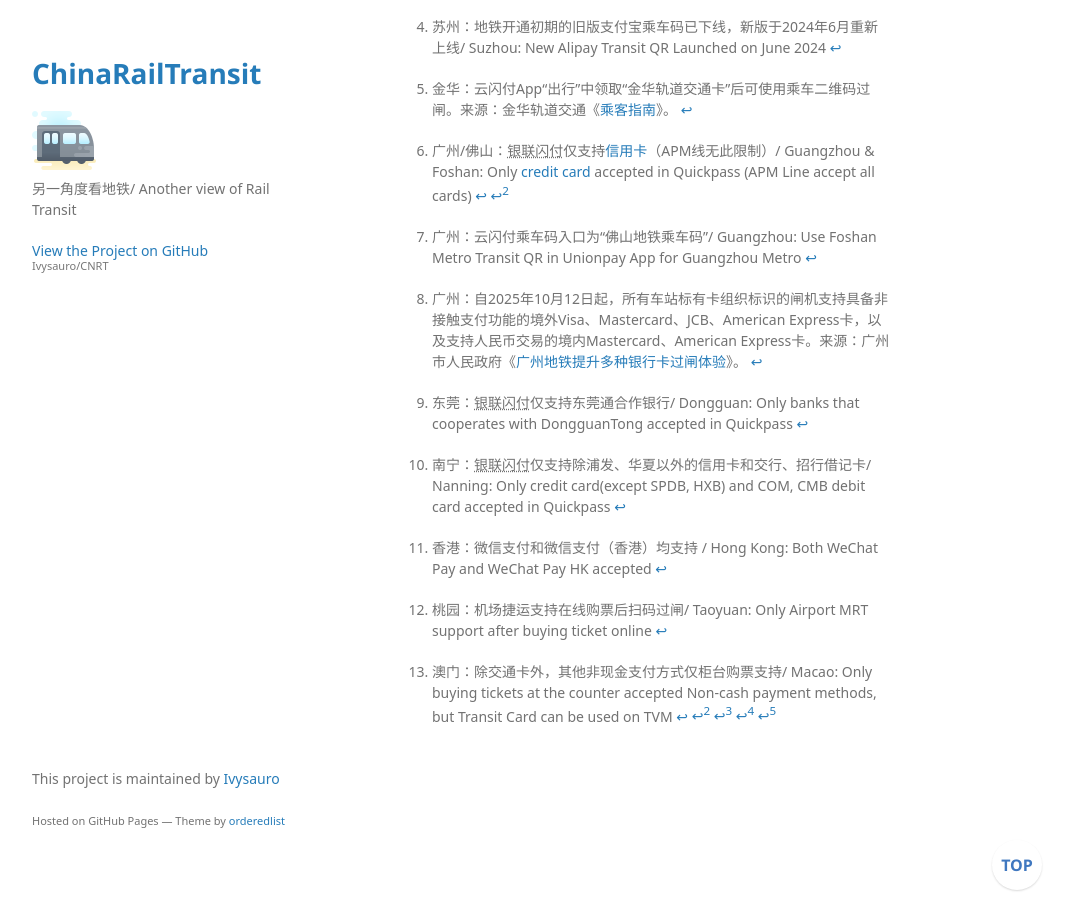
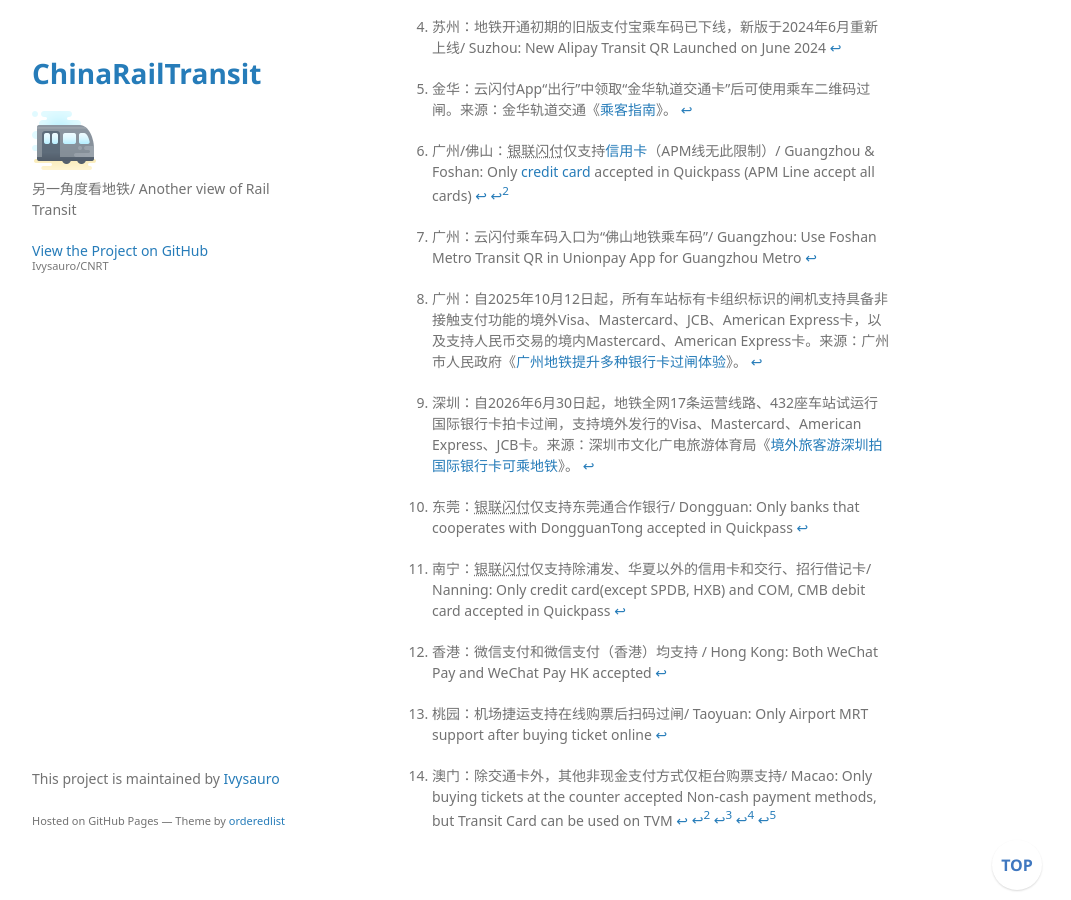
Before and after one commit to Ivysauro/CNRT, a Jekyll site: the page built from data/Pay.md, in a window 1280 px wide and 900 px high, scrolled down 9230 px. Shown: the whole window, without its empty margins (178-1249 px from the left). Built offline with Jekyll 4.4.1, drawn with Linux system fonts in a browser that asks for light colours; some web fonts are replaced; our own code applies the rules of GitHub Pages for plain Markdown files; a script that is not in the unit is left out; some of the changed lines change nothing that is shown; some of the changed text lies outside the part shown.

Commit message:
fix(payment): add Shenzhen international card access
Evidence: Shenzhen Municipal Culture, Radio, Television, Tourism and Sports Bureau states that from 2026-06-30 Shenzhen Metro began network-wide trial operation of international-card tap-to-ride across 17 lines and 432 stations, supporting foreign-issued Visa, Mastercard, American Express and JCB cards. Source: http://wtl.sz.gov.cn/ztzl_78228/tszl/xjfdpd/fdzxzx/content/post_12876632.html

Resolves #150.

```diff
--- a/data/Pay.md
+++ b/data/Pay.md
@@ -90,7 +90,7 @@
 | <img src="https://raw.githubusercontent.com/Ivysauro/CNRT/master/images/city/wh.gif" width="20" hegiht="20"/>4201 武汉/ Wuhan | 2004 | ✅ | ✅ | ✅ | ✅ | ✅ | | ✅ | |
 | <img src="https://raw.githubusercontent.com/Ivysauro/CNRT/master/images/city/cs.gif" width="20" hegiht="20"/>4301 长沙/ Changsha | 2014 | ✅ | | ✅ | ✅ | ✅ | | ✅ | <img src="https://raw.githubusercontent.com/Ivysauro/CNRT/master/images/12306.png" width="20" hegiht="20" alt="12306 App"/><img src="https://raw.githubusercontent.com/Ivysauro/CNRT/master/images/CMPay.png" width="20" hegiht="20" alt="CMPay"/> |
 | <img src="https://raw.githubusercontent.com/Ivysauro/CNRT/master/images/city/gz.gif" width="20" hegiht="20"/>4401 广州/ Guangzhou | 1997 | ✅ | ✅c[^gz] | ✅ | ✅ | ✅[^can] | V/M/J/AE[^gz2] | ✅ | |
-| <img src="https://raw.githubusercontent.com/Ivysauro/CNRT/master/images/city/sz.gif" width="20" hegiht="20"/>4403 深圳/ Shenzhen | 2004 | ✅ | ✅ | ✅ | ✅ | ✅ | | ✅ | <img src="https://raw.githubusercontent.com/Ivysauro/CNRT/master/images/DiDi.png" width="20" hegiht="20" alt="DiDi"/> |
+| <img src="https://raw.githubusercontent.com/Ivysauro/CNRT/master/images/city/sz.gif" width="20" hegiht="20"/>4403 深圳/ Shenzhen | 2004 | ✅ | ✅ | ✅ | ✅ | ✅ | V/M/J/AE[^sz2] | ✅ | <img src="https://raw.githubusercontent.com/Ivysauro/CNRT/master/images/DiDi.png" width="20" hegiht="20" alt="DiDi"/> |
 | <img src="https://raw.githubusercontent.com/Ivysauro/CNRT/master/images/city/fs.gif" width="20" hegiht="20"/>4406 佛山/ Foshan | 2021 | ✅ | ✅c[^gz] | ✅ | ✅ | ✅ | | ✅ | |
 | <img src="https://raw.githubusercontent.com/Ivysauro/CNRT/master/images/city/dg.gif" width="20" hegiht="20"/>4419 东莞/ Dongguan | 2016 | ✅ | ⭕[^dg] | ✅ | ✅ | ✅ | ⏳ | ✅ | |
 | <img src="https://raw.githubusercontent.com/Ivysauro/CNRT/master/images/city/nn.gif" width="20" hegiht="20"/>4501 南宁/ Nanning | 2016 | ✅ | ⭕[^nn] | ✅ | ✅ | ✅ | | ✅ | |
@@ -111,7 +111,7 @@
 | <img src="https://raw.githubusercontent.com/Ivysauro/CNRT/master/images/city/ty.gif" width="20" hegiht="20"/>8303 桃园/ Taoyuan | 2017 | | ✅c | ✅ | | | V/M/J | ⭕[^ty] | <img src="https://raw.githubusercontent.com/Ivysauro/CNRT/master/images/Line Pay.png" width="20" hegiht="20" alt="Line Pay"/> |
 | <img src="https://raw.githubusercontent.com/Ivysauro/CNRT/master/images/city/tc.gif" width="20" hegiht="20"/>8304 台中/ Taichung | 2021 | | ✅c | | | | V/M/J | | <img src="https://raw.githubusercontent.com/Ivysauro/CNRT/master/images/TWQR.png" width="20" hegiht="20" alt="TWQR"/> |
 | | | <img src="https://raw.githubusercontent.com/Ivysauro/CNRT/master/images/T-Union.png" width="25" hegiht="25" alt="T-Union"/> | <img src="https://raw.githubusercontent.com/Ivysauro/CNRT/master/images/Unionpay NFC.png" width="35" hegiht="35" alt="Unionpay Quickpass"/> | <img src="https://raw.githubusercontent.com/Ivysauro/CNRT/master/images/Alipay.png" width="25" hegiht="25" alt="Alipay"/> | <img src="https://raw.githubusercontent.com/Ivysauro/CNRT/master/images/WeChat Pay.png" width="20" hegiht="20" alt="WeChat Pay"/> | <img src="https://raw.githubusercontent.com/Ivysauro/CNRT/master/images/Unionpay.png" width="20" hegiht="20" alt="Unionpay App"/> | <img src="https://raw.githubusercontent.com/Ivysauro/CNRT/master/images/contactless.gif" width="25" hegiht="25" alt="Global Cards"/> | <img src="https://raw.githubusercontent.com/Ivysauro/CNRT/master/images/Rail Transit.png" width="20" hegiht="20" alt="Transit Apps"/> | |
-| | | 44/51 | 34/51 | 47/51 | 39/51 | 40/51 | 8/51 | 47/51 | |
+| | | 44/51 | 34/51 | 47/51 | 39/51 | 40/51 | 9/51 | 47/51 | |
 
 [^bj]: 北京：交通联合采用专版白名单（具体参见“交通联合官方服务号”微信公众号）/ Beijing: Special whitelist (see detail in WeChat Official Account) in T-Union
 
@@ -126,6 +126,8 @@
 [^suz]: 苏州：地铁开通初期的旧版支付宝乘车码已下线，新版于2024年6月重新上线/ Suzhou: New Alipay Transit QR Launched on June 2024
 
 [^jh]: 金华：云闪付App“出行”中领取“金华轨道交通卡”后可使用乘车二维码过闸。来源：金华轨道交通《[乘客指南](http://www.jhmtr.net/rideGuide/)》。
+
+[^sz2]: 深圳：自2026年6月30日起，地铁全网17条运营线路、432座车站试运行国际银行卡拍卡过闸，支持境外发行的Visa、Mastercard、American Express、JCB卡。来源：深圳市文化广电旅游体育局《[境外旅客游深圳拍国际银行卡可乘地铁](http://wtl.sz.gov.cn/ztzl_78228/tszl/xjfdpd/fdzxzx/content/post_12876632.html)》。
 
 [^hrb]: 哈尔滨：银联闪付仅支持工行、交行、广发、浦发、邮储借记卡及信用卡和招商银行借记卡/ Harbin: Only CMB debit card and debit or credit cards by ICBC, COM, CGB, SPDB, CPG accepted in Quickpass
 
```
